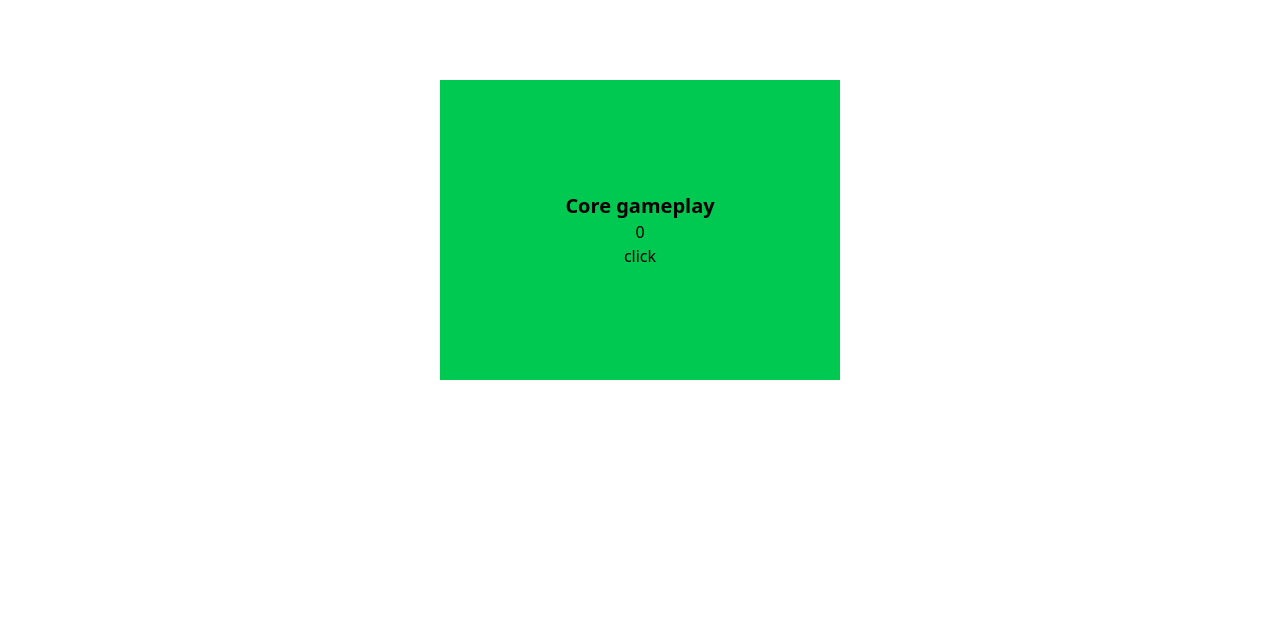
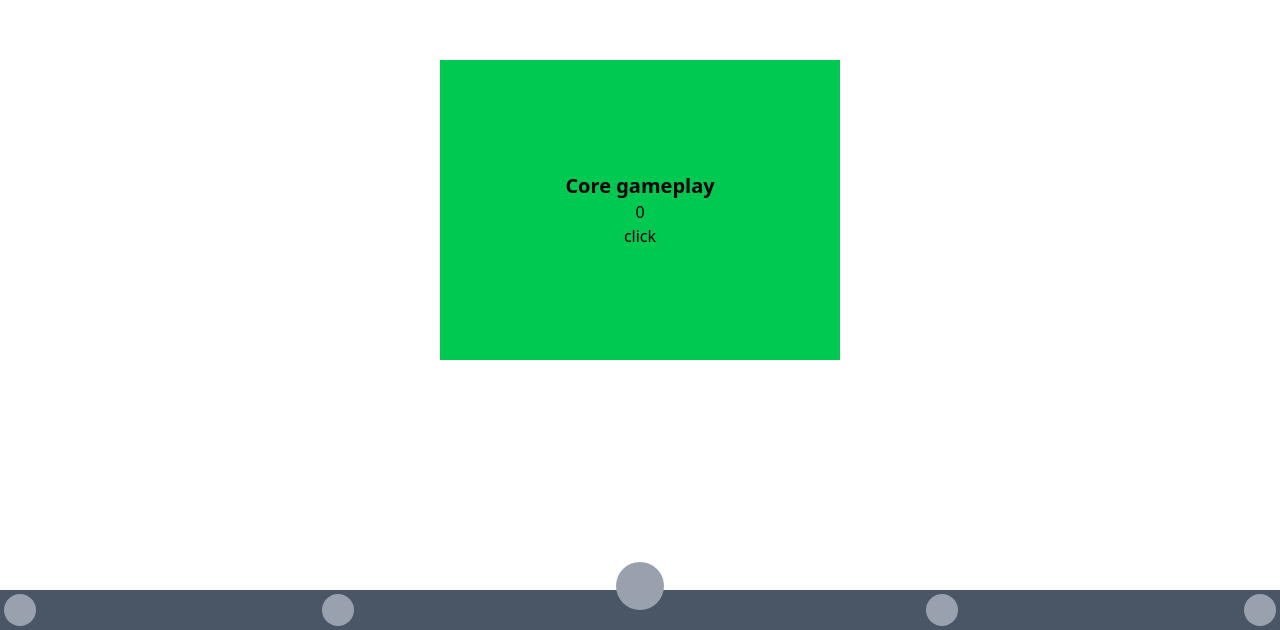
Before and after one commit to CryptoSchooll/frontend, a React (Vite) app: page / in a window 1280 px wide. Shown: the part 170-800 px from the top of the page. Built offline with nearby package versions, Linux system fonts and the light colour scheme.

Commit message:
feat: implement navbar

```diff
--- a/src/App.tsx
+++ b/src/App.tsx
@@ -1,23 +1,34 @@
-import { useState } from "react"
+import Navbar from "./components/Navbar"
+import usePage from "./hooks/usePage"
+import Broadcast from "./pages/Broadcast"
+import Clans from "./pages/Clans"
+import Home from "./pages/Home"
+import Quizzes from "./pages/Quizzes"
+import Tasks from "./pages/Tasks"
 
-import Camera from "./components/core/camera"
+const renderPage = (page: string) => {
+  switch (page) {
+    case "home":
+      return <Home />
+    case "quizzes":
+      return <Quizzes />
+    case "tasks":
+      return <Tasks />
+    case "broadcast":
+      return <Broadcast />
+    case "clans":
+      return <Clans />
+    default:
+      return <Home />
+  }
+}
 
 const App: React.FC = () => {
-  const [count, setCount] = useState(0)
+  const { currentPage } = usePage()
   return (
-    <div className="h-screen">
-      <Camera>
-        <div
-          className="flex h-[300px] w-[400px] flex-col items-center justify-center bg-green-500 bg-opacity-50"
-          style={{
-            transform: "scale(1)",
-          }}
-        >
-          <h2 className="text-xl font-bold">Core gameplay</h2>
-          <p>{count}</p>
-          <button onClick={() => setCount((prev) => prev + 1)}>click</button>
-        </div>
-      </Camera>
+    <div className="flex h-screen flex-col">
+      <div className="flex-1">{renderPage(currentPage)}</div>
+      <Navbar />
     </div>
   )
 }
--- /dev/null
+++ b/src/components/Navbar.tsx
@@ -0,0 +1,42 @@
+import usePage from "../hooks/usePage"
+
+const Navbar = () => {
+  const { switchPage } = usePage()
+
+  return (
+    <ul className="flex items-center justify-between bg-gray-600 p-1">
+      <li className="size-8">
+        <div
+          className="size-8 rounded-full bg-gray-400"
+          onClick={() => switchPage("quizzes")}
+        />
+      </li>
+      <li className="size-8">
+        <div
+          className="size-8 rounded-full bg-gray-400"
+          onClick={() => switchPage("broadcast")}
+        />
+      </li>
+      <li className="size8 relative">
+        <div
+          className="absolute -right-6 bottom-0 size-12 rounded-full bg-gray-400"
+          onClick={() => switchPage("home")}
+        />
+      </li>
+      <li className="size-8">
+        <div
+          className="size-8 rounded-full bg-gray-400"
+          onClick={() => switchPage("tasks")}
+        />
+      </li>
+      <li className="size-8">
+        <div
+          className="size-8 rounded-full bg-gray-400"
+          onClick={() => switchPage("clans")}
+        />
+      </li>
+    </ul>
+  )
+}
+
+export default Navbar
--- /dev/null
+++ b/src/hooks/usePage.ts
@@ -0,0 +1,13 @@
+import { create } from "zustand"
+
+type PageStore = {
+  currentPage: string
+  switchPage: (page: string) => void
+}
+
+const usePage = create<PageStore>((set) => ({
+  currentPage: "home",
+  switchPage: (page) => set({ currentPage: page }),
+}))
+
+export default usePage
--- /dev/null
+++ b/src/pages/Broadcast.tsx
@@ -0,0 +1,5 @@
+const Broadcast = () => {
+  return <div>broadcast</div>
+}
+
+export default Broadcast
--- /dev/null
+++ b/src/pages/Clans.tsx
@@ -0,0 +1,5 @@
+const Clans = () => {
+  return <div>clans</div>
+}
+
+export default Clans
--- /dev/null
+++ b/src/pages/Home.tsx
@@ -0,0 +1,25 @@
+import { useState } from "react"
+
+import Camera from "../components/core/Camera"
+
+const Home = () => {
+  const [count, setCount] = useState(0)
+  return (
+    <div className="h-full">
+      <Camera>
+        <div
+          className="flex h-[300px] w-[400px] flex-col items-center justify-center bg-green-500 bg-opacity-50"
+          style={{
+            transform: "scale(1)",
+          }}
+        >
+          <h2 className="text-xl font-bold">Core gameplay</h2>
+          <p>{count}</p>
+          <button onClick={() => setCount((prev) => prev + 1)}>click</button>
+        </div>
+      </Camera>
+    </div>
+  )
+}
+
+export default Home
--- /dev/null
+++ b/src/pages/Quizzes.tsx
@@ -0,0 +1,5 @@
+const Quizzes = () => {
+  return <div>quizzes</div>
+}
+
+export default Quizzes
--- /dev/null
+++ b/src/pages/Tasks.tsx
@@ -0,0 +1,5 @@
+const Tasks = () => {
+  return <div>tasks</div>
+}
+
+export default Tasks
```
Also changed, not shown: src/components/core/Camera.tsx (renamed from src/components/core/camera.tsx).
